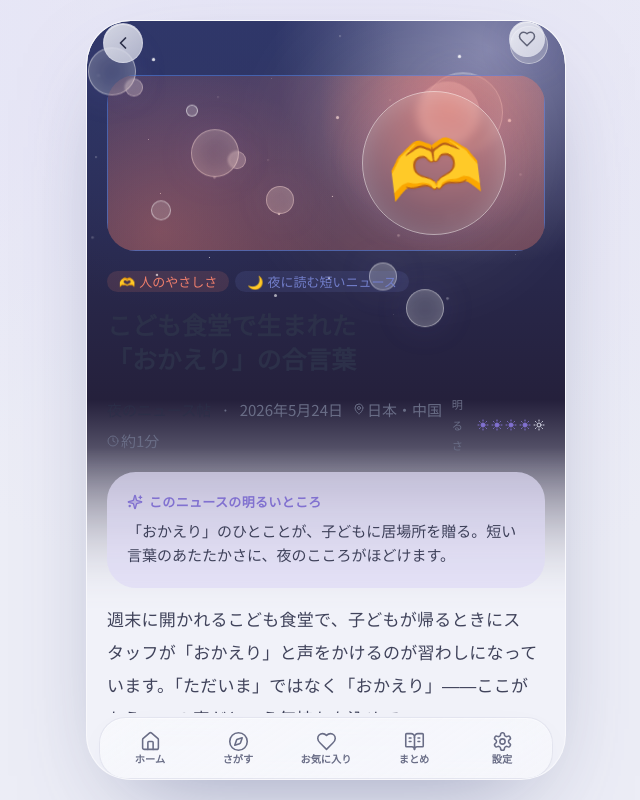
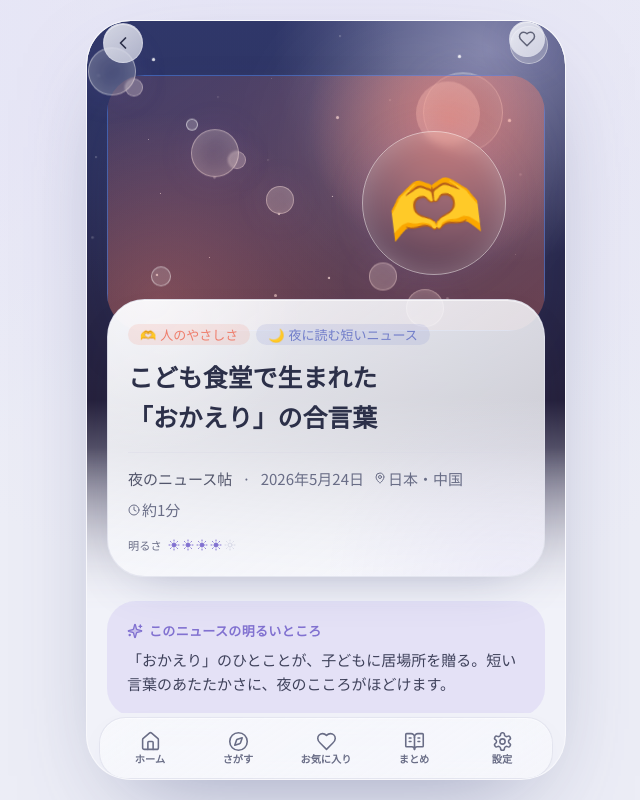
Before and after one commit to sunpotflower4460-cpu/Hot-news, a Next.js app: page /article/a12 in a window 1280 px wide. Shown: the whole page, without its empty margins (314-954 px from the left). Built offline with nearby package versions, Linux system fonts and the light colour scheme; a web font is replaced by a local one.

Commit message:
Turn article reading into a calm reflective experience

```diff
--- a/src/app/(app)/article/[id]/page.tsx
+++ b/src/app/(app)/article/[id]/page.tsx
@@ -1,6 +1,6 @@
 import { notFound } from 'next/navigation';
 import Link from 'next/link';
-import { ExternalLink, ChevronRight } from 'lucide-react';
+import { ChevronRight, ExternalLink, Sparkles } from 'lucide-react';
 import { ScreenHeader } from '@/components/layout/ScreenHeader';
 import { CoverArt } from '@/components/article/CoverArt';
 import { ComfortScore } from '@/components/article/ComfortScore';
@@ -28,11 +28,10 @@ export default async function ArticlePage({ params }: { params: Promise<{ id: st
     .filter((candidate) => candidate.id !== article.id)
     .slice(0, 6);
   const paragraphs = article.body.split('\n\n');
-  const brightnessScore =
-    article.editorialAssessment?.brightnessScore ?? article.comfortScore;
+  const brightnessScore = article.editorialAssessment?.brightnessScore ?? article.comfortScore;
 
   return (
-    <article className="pb-10">
+    <article className="pb-12">
       <ScreenHeader back action={<SaveButton id={article.id} />} />
 
       <div className="px-5">
@@ -40,33 +39,52 @@ export default async function ArticlePage({ params }: { params: Promise<{ id: st
           category={primary}
           seed={article.id}
           size="lg"
-          className="h-44 w-full rounded-card"
+          className="h-64 w-full rounded-panel shadow-soft-lg"
         />
       </div>
 
-      <div className="space-y-4 px-5 pt-4">
+      <div className="relative z-10 -mt-8 px-5">
+        <section className="soft-surface rounded-panel px-5 pb-5 pt-5 shadow-float">
           <div className="flex flex-wrap gap-1.5">
             {article.category.map((category) => (
               <CategoryChip key={category} id={category} />
             ))}
           </div>
 
-        <h1 className="font-rounded text-h1 font-bold leading-snug text-text">{article.title}</h1>
+          <h1 className="mt-3 font-rounded text-h1 font-bold leading-[1.62] text-text">
+            {article.title}
+          </h1>
 
-        <div className="flex items-center justify-between">
+          <div className="mt-3 flex flex-wrap items-center justify-between gap-3 border-t border-line/35 pt-3">
             <ArticleMeta article={article} />
             <ComfortScore score={brightnessScore} />
           </div>
+        </section>
+      </div>
 
+      <div className="space-y-6 px-5 pt-6">
         <WhyComfortBlock text={article.whyComfort} />
 
+        <div className="soft-surface rounded-panel px-5 py-6 shadow-soft">
           <div className="prose-ja font-serif text-text/90">
             {paragraphs.map((paragraph, index) => (
               <p key={index}>{paragraph}</p>
             ))}
           </div>
+        </div>
 
-        <div className="rounded-card border border-line/70 bg-surface-2/50 p-4">
+        <aside className="relative overflow-hidden rounded-panel border border-accent/10 bg-accent-soft/55 px-5 py-5 shadow-inner-light">
+          <div className="absolute -right-8 -top-8 h-24 w-24 rounded-full bg-white/35 blur-2xl" />
+          <Sparkles size={18} className="relative text-accent" />
+          <p className="relative mt-2 font-rounded text-body-lg font-medium text-text">
+            今日の光を、ひとつ持ち帰って。
+          </p>
+          <p className="relative mt-1 text-caption text-muted">
+            世界には、静かに前へ進んでいる出来事が今日もあります。
+          </p>
+        </aside>
+
+        <div className="glass rounded-card border p-4.5 px-4 py-4">
           <p className="text-caption text-muted">
             内容の核を変えないよう短く再編集し、元の情報へたどれるよう出典を明記しています。
           </p>
@@ -74,32 +92,37 @@ export default async function ArticlePage({ params }: { params: Promise<{ id: st
             href={article.sourceUrl}
             target="_blank"
             rel="noopener noreferrer"
-            className="mt-3 inline-flex items-center gap-1.5 text-body font-medium text-accent"
+            className="mt-3 inline-flex items-center gap-2 rounded-pill bg-accent-soft/75 px-3.5 py-2 text-body font-semibold text-accent transition-all duration-300 hover:-translate-y-0.5 hover:shadow-glow active:translate-y-0"
           >
-            <ExternalLink size={16} />
+            <ExternalLink size={15} />
             {article.sourceName}の記事を読む
           </a>
-          <p className="mt-1 text-[0.7rem] text-muted/80">
+          <p className="mt-2 text-[0.7rem] text-muted/75">
             出典公開日：{formatJaDate(article.sourcePublishedAt)}
           </p>
         </div>
       </div>
 
       {related.length > 0 && (
-        <section className="mt-8 space-y-3">
-          <div className="flex items-center justify-between px-5">
-            <h2 className="text-h2 font-bold text-text">同じテーマの明るいニュース</h2>
+        <section className="mt-11 space-y-4">
+          <div className="flex items-end justify-between gap-3 px-5">
+            <div>
+              <p className="text-[0.68rem] font-bold tracking-[0.12em] text-accent">MORE LIGHT</p>
+              <h2 className="mt-1 text-h2 font-bold text-text">同じテーマの明るいニュース</h2>
+            </div>
             <Link
               href={`/browse/${primary}`}
-              className="flex items-center gap-0.5 text-caption font-medium text-accent"
+              className="flex items-center gap-0.5 rounded-pill bg-surface/55 px-2.5 py-1.5 text-caption font-semibold text-accent backdrop-blur"
             >
               もっと見る
               <ChevronRight size={14} />
             </Link>
           </div>
-          <div className="no-scrollbar flex gap-3 overflow-x-auto px-5 pb-1">
+          <div className="no-scrollbar flex snap-x snap-mandatory gap-4 overflow-x-auto px-5 pb-5 [scroll-padding-inline:1.25rem]">
             {related.map((candidate) => (
-              <ArticleCard key={candidate.id} article={candidate} layout="rail" />
+              <div key={candidate.id} className="snap-start">
+                <ArticleCard article={candidate} layout="rail" />
+              </div>
             ))}
           </div>
         </section>
```
Lines whose indentation alone changed are shown as unchanged.
